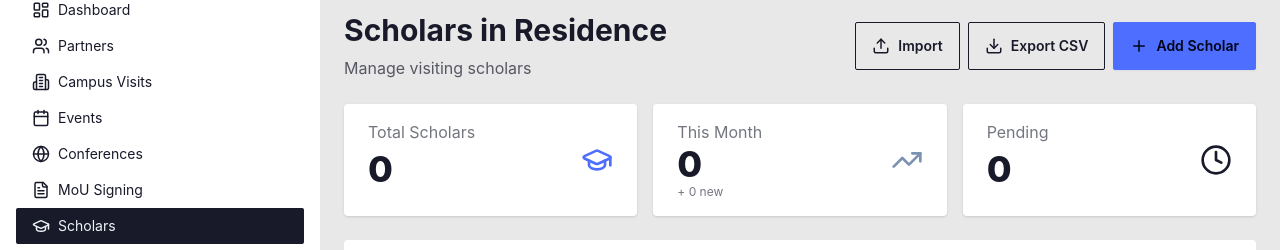
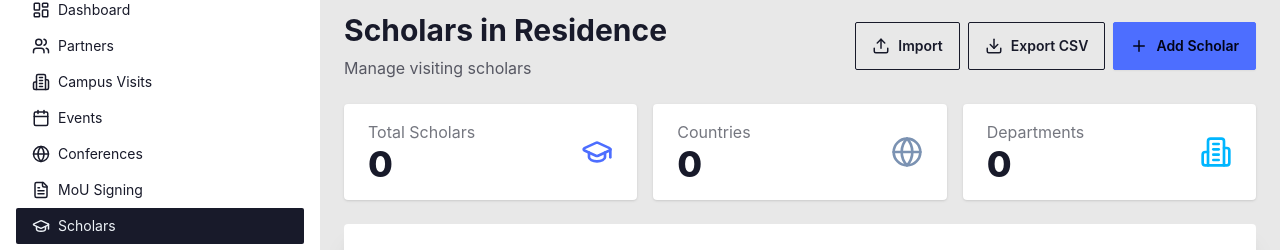
Before and after one commit to Shanks015/INT-ERP, a React (Vite) app in the folder client/: page /scholars-in-residence in a window 1280 px wide. Shown: the part 76-326 px from the top of the page. Built offline with nearby package versions, Linux system fonts and the light colour scheme; no server answers; sample sign-in values are in the browser's storage.

Commit message:
feat: Update stats for Scholars, Student Exchange, Memberships
Updated 3 more modules with enhanced stats:

Scholars in Residence:
- Total, Countries, Departments

Student Exchange:
- Total, Universities, Active Status

Memberships:
- Total, Countries, Active Status

Progress: 5/13 modules updated

```diff
--- a/client/src/pages/Memberships/MembershipsList.jsx
+++ b/client/src/pages/Memberships/MembershipsList.jsx
@@ -14,7 +14,7 @@ import Pagination from '../../components/Pagination';
 const MembershipsList = () => {
     const { isAdmin } = useAuth();
     const [memberships, setMemberships] = useState([]);
-    const [stats, setStats] = useState({ total: 0, thisMonth: 0, pending: 0 });
+    const [stats, setStats] = useState({ total: 0, countries: 0, active: 0 });
     const [loading, setLoading] = useState(true);
     const [deleteModal, setDeleteModal] = useState({ isOpen: false, item: null });
     const [importModal, setImportModal] = useState(false);
@@ -86,8 +86,8 @@ const MembershipsList = () => {
             </div>
             <div className="grid grid-cols-1 md:grid-cols-3 gap-4 mb-6">
                 <StatsCard title="Total Memberships" value={stats.total} icon={Users2} color="primary" />
-                <StatsCard title="This Month" value={stats.thisMonth} icon={TrendingUp} color="secondary" trend={`+${stats.thisMonth} new`} />
-                <StatsCard title="Pending" value={stats.pending} icon={Clock} color="warning" />
+                <StatsCard title="Countries" value={stats.countries} icon={Globe} color="secondary" />
+                <StatsCard title="Active" value={stats.active} icon={CheckCircle} color="success" />
             </div>
             <FilterBar filters={filters} onFilterChange={handleFilterChange} onClearFilters={handleClearFilters} showCountryFilter={false} />
             <div className="card bg-base-100 shadow-xl">
--- a/client/src/pages/Scholars/ScholarsList.jsx
+++ b/client/src/pages/Scholars/ScholarsList.jsx
@@ -3,7 +3,7 @@ import { Link } from 'react-router-dom';
 import { useAuth } from '../../context/AuthContext';
 import api from '../../api';
 import toast from 'react-hot-toast';
-import { Plus, Edit, Trash2, Download, Upload, GraduationCap, TrendingUp, Clock, Eye, FileText } from 'lucide-react';
+import { Plus, Edit, Trash2, Download, Upload, GraduationCap, TrendingUp, Clock, Eye, FileText, Globe, Building2 } from 'lucide-react';
 import DeleteConfirmModal from '../../components/Modal/DeleteConfirmModal';
 import ImportModal from '../../components/Modal/ImportModal';
 import DetailModal from '../../components/Modal/DetailModal';
@@ -14,7 +14,7 @@ import Pagination from '../../components/Pagination';
 const ScholarsList = () => {
     const { isAdmin } = useAuth();
     const [scholars, setScholars] = useState([]);
-    const [stats, setStats] = useState({ total: 0, thisMonth: 0, pending: 0 });
+    const [stats, setStats] = useState({ total: 0, countries: 0, departments: 0 });
     const [loading, setLoading] = useState(true);
     const [deleteModal, setDeleteModal] = useState({ isOpen: false, item: null });
     const [importModal, setImportModal] = useState(false);
@@ -86,8 +86,8 @@ const ScholarsList = () => {
             </div>
             <div className="grid grid-cols-1 md:grid-cols-3 gap-4 mb-6">
                 <StatsCard title="Total Scholars" value={stats.total} icon={GraduationCap} color="primary" />
-                <StatsCard title="This Month" value={stats.thisMonth} icon={TrendingUp} color="secondary" trend={`+ ${stats.thisMonth} new `} />
-                <StatsCard title="Pending" value={stats.pending} icon={Clock} color="warning" />
+                <StatsCard title="Countries" value={stats.countries} icon={Globe} color="secondary" />
+                <StatsCard title="Departments" value={stats.departments} icon={Building2} color="info" />
             </div>
             <FilterBar filters={filters} onFilterChange={handleFilterChange} onClearFilters={handleClearFilters} showCountryFilter={true} />
             <div className="card bg-base-100 shadow-xl">
--- a/client/src/pages/StudentExchange/StudentExchangeList.jsx
+++ b/client/src/pages/StudentExchange/StudentExchangeList.jsx
@@ -14,7 +14,7 @@ import Pagination from '../../components/Pagination';
 const StudentExchangeList = () => {
     const { isAdmin } = useAuth();
     const [exchanges, setExchanges] = useState([]);
-    const [stats, setStats] = useState({ total: 0, thisMonth: 0, pending: 0 });
+    const [stats, setStats] = useState({ total: 0, universities: 0, active: 0 });
     const [loading, setLoading] = useState(true);
     const [deleteModal, setDeleteModal] = useState({ isOpen: false, item: null });
     const [importModal, setImportModal] = useState(false);
```
Also changed, not shown: 1 other file (tests, documents, lock files or other folders).
